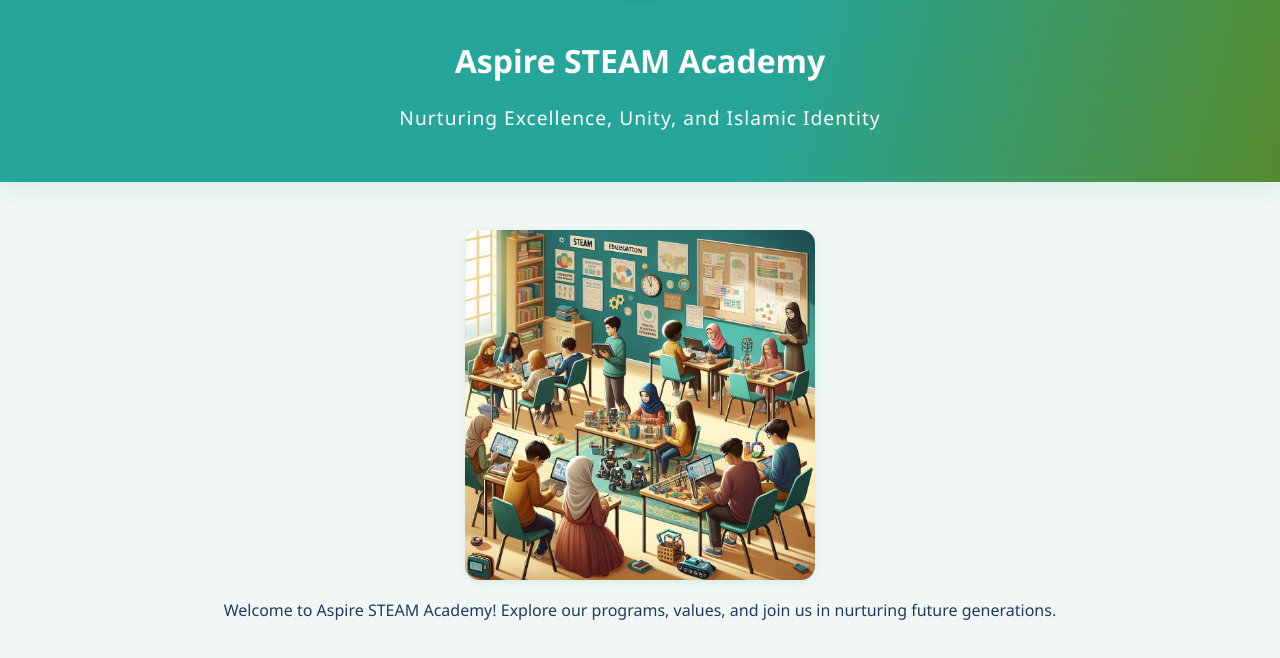
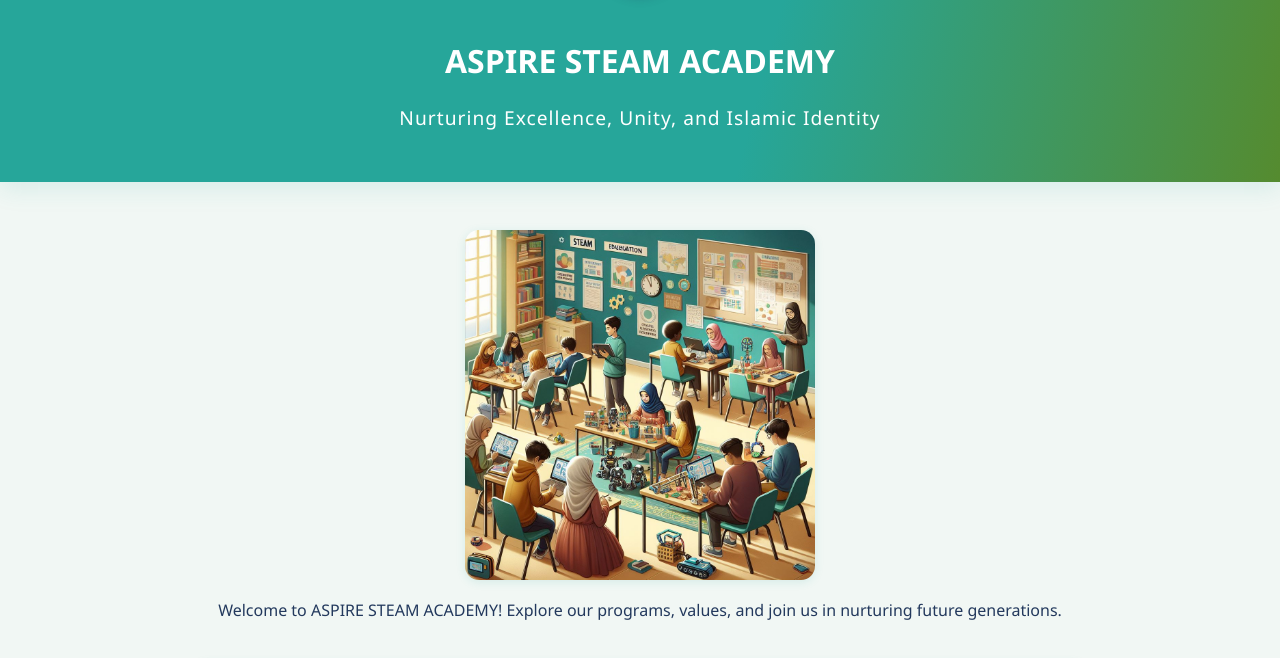
Before and after one commit to bilalbalb/aspire-steam-academy, a plain HTML site: page index.html in a window 1280 px wide. Shown: the part 133-791 px from the top of the page. Drawn offline with Linux system fonts and the light colour scheme.

Commit message:
Update index.html

```diff
--- a/index.html
+++ b/index.html
@@ -2,14 +2,14 @@
 <html lang="en">
 <head>
   <meta charset="UTF-8">
-  <title>Aspire STEAM Academy</title>
+  <title>ASPIRE STEAM ACADEMY</title>
   <meta name="viewport" content="width=device-width, initial-scale=1.0">
   <link rel="stylesheet" href="assets/style.css">
 </head>
 <body>
   <header class="hero">
     <img src="assets/aspire-logo.jpg" alt="Aspire STEAM Academy Logo" class="logo">
-    <h1>Aspire STEAM Academy</h1>
+    <h1>ASPIRE STEAM ACADEMY</h1>
     <p class="subtitle">Nurturing Excellence, Unity, and Islamic Identity</p>
   </header>
 
@@ -17,7 +17,7 @@
     <section class="intro">
       <img src="assets/landing-illustration.jpg" alt="Students learning illustration" class="illustration">
       <p>
-        Welcome to Aspire STEAM Academy! Explore our programs, values, and join us in nurturing future generations.
+        Welcome to ASPIRE STEAM ACADEMY! Explore our programs, values, and join us in nurturing future generations.
       </p>
     </section>
 
```
